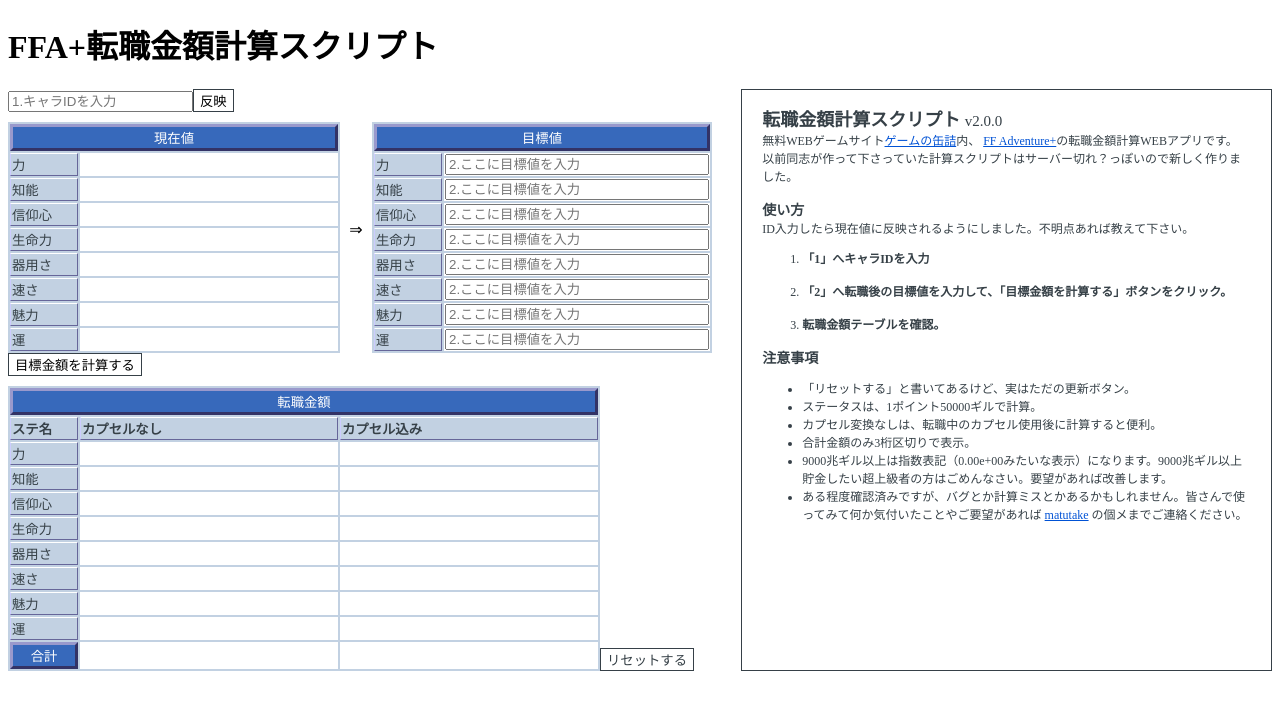
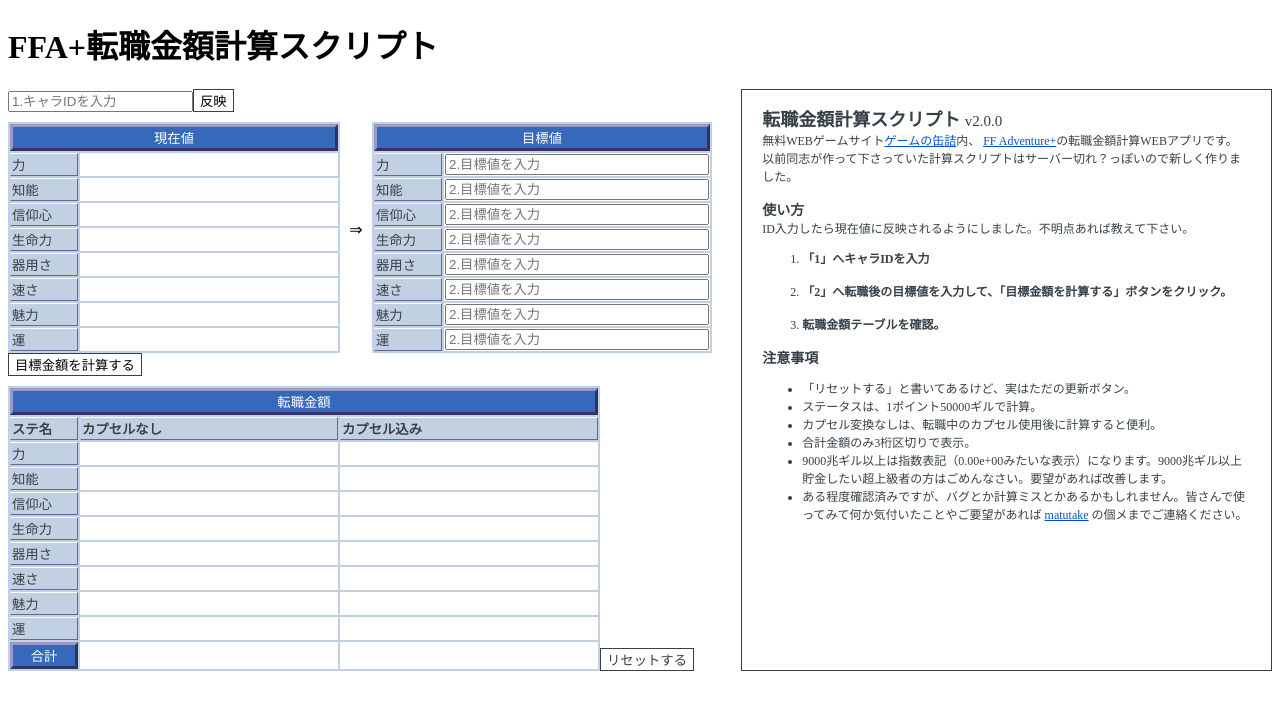
Before and after one commit to abematsu-shingo/ffaJobchange-vue, a Vue app in the folder ffaJobchange/: page / in a window 1280 px wide. Shown: the top 710 px of the page. Built offline with nearby package versions, Linux system fonts and the light colour scheme; the HTML template or start-up script is replaced by a standard one.

Commit message:
UIの細かい調整

```diff
--- a/ffaJobchange/src/App.vue
+++ b/ffaJobchange/src/App.vue
@@ -1,4 +1,4 @@
-<script setup></script>
+<script setup lang="ts"></script>
 <template>
   <h1>FFA+転職金額計算スクリプト</h1>
   <div class="flex">
@@ -59,35 +59,35 @@
           <tbody>
             <tr>
               <th scope="row" class="b2">力</th>
-              <td><input class="b3" type="text" placeholder="2.ここに目標値を入力" /></td>
+              <td><input class="b3" type="text" placeholder="2.目標値を入力" /></td>
             </tr>
             <tr>
               <th scope="row" class="b2">知能</th>
-              <td><input class="b3" type="text" placeholder="2.ここに目標値を入力" /></td>
+              <td><input class="b3" type="text" placeholder="2.目標値を入力" /></td>
             </tr>
             <tr>
               <th scope="row" class="b2">信仰心</th>
-              <td><input class="b3" type="text" placeholder="2.ここに目標値を入力" /></td>
+              <td><input class="b3" type="text" placeholder="2.目標値を入力" /></td>
             </tr>
             <tr>
               <th scope="row" class="b2">生命力</th>
-              <td><input class="b3" type="text" placeholder="2.ここに目標値を入力" /></td>
+              <td><input class="b3" type="text" placeholder="2.目標値を入力" /></td>
             </tr>
             <tr>
               <th scope="row" class="b2">器用さ</th>
-              <td><input class="b3" type="text" placeholder="2.ここに目標値を入力" /></td>
+              <td><input class="b3" type="text" placeholder="2.目標値を入力" /></td>
             </tr>
             <tr>
               <th scope="row" class="b2">速さ</th>
-              <td><input class="b3" type="text" placeholder="2.ここに目標値を入力" /></td>
+              <td><input class="b3" type="text" placeholder="2.目標値を入力" /></td>
             </tr>
             <tr>
               <th scope="row" class="b2">魅力</th>
-              <td><input class="b3" type="text" placeholder="2.ここに目標値を入力" /></td>
+              <td><input class="b3" type="text" placeholder="2.目標値を入力" /></td>
             </tr>
             <tr>
               <th scope="row" class="b2">運</th>
-              <td><input class="b3" type="text" placeholder="2.ここに目標値を入力" /></td>
+              <td><input class="b3" type="text" placeholder="2.目標値を入力" /></td>
             </tr>
           </tbody>
         </table>
```
